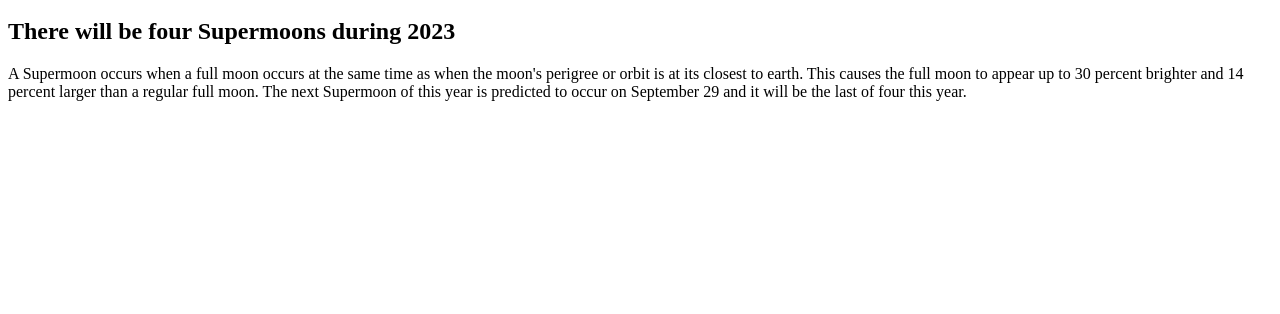
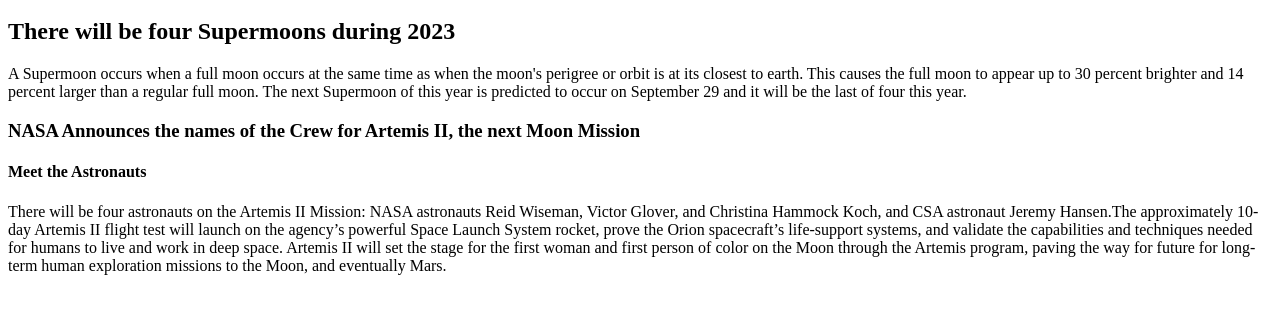
Before and after one commit to N-Elkin/Lab-Engagement-2, a plain HTML site: page index.html in a window 1280 px wide. Shown: the part 48-362 px from the top of the page. Drawn offline with Linux system fonts and the light colour scheme.

Commit message:
Update index.html

```diff
--- a/index.html
+++ b/index.html
@@ -1,7 +1,7 @@
 <html lang = en>
     <head>
         <meta charset = utf-8>
-        <title>What is a Supermoon?</title>
+        <title>Lab-2 Space Exploration & Astronomy</title>
     </head>
     <body>
         <h1>
@@ -17,6 +17,20 @@
             full moon. The next Supermoon of this year is predicted to occur on September
             29 and it will be the last of four this year.
         </p>
-
+        <h3>
+            NASA Announces the names of the Crew for Artemis II, the next Moon Mission
+        </h3>
+        <h4>
+            Meet the Astronauts
+        </h4>
+        <p>
+            There will be four astronauts on the Artemis II Mission: NASA astronauts Reid Wiseman,
+            Victor Glover, and Christina Hammock Koch, and CSA astronaut Jeremy Hansen.The approximately
+            10-day Artemis II flight test will launch on the agency’s powerful Space Launch System rocket,
+            prove the Orion spacecraft’s life-support systems, and validate the capabilities and techniques
+            needed for humans to live and work in deep space. Artemis II will set the stage for the first
+            woman and first person of color on the Moon through the Artemis program, paving the way for
+            future for long-term human exploration missions to the Moon, and eventually Mars.
+        </p>
     </body>
 </html>
```
